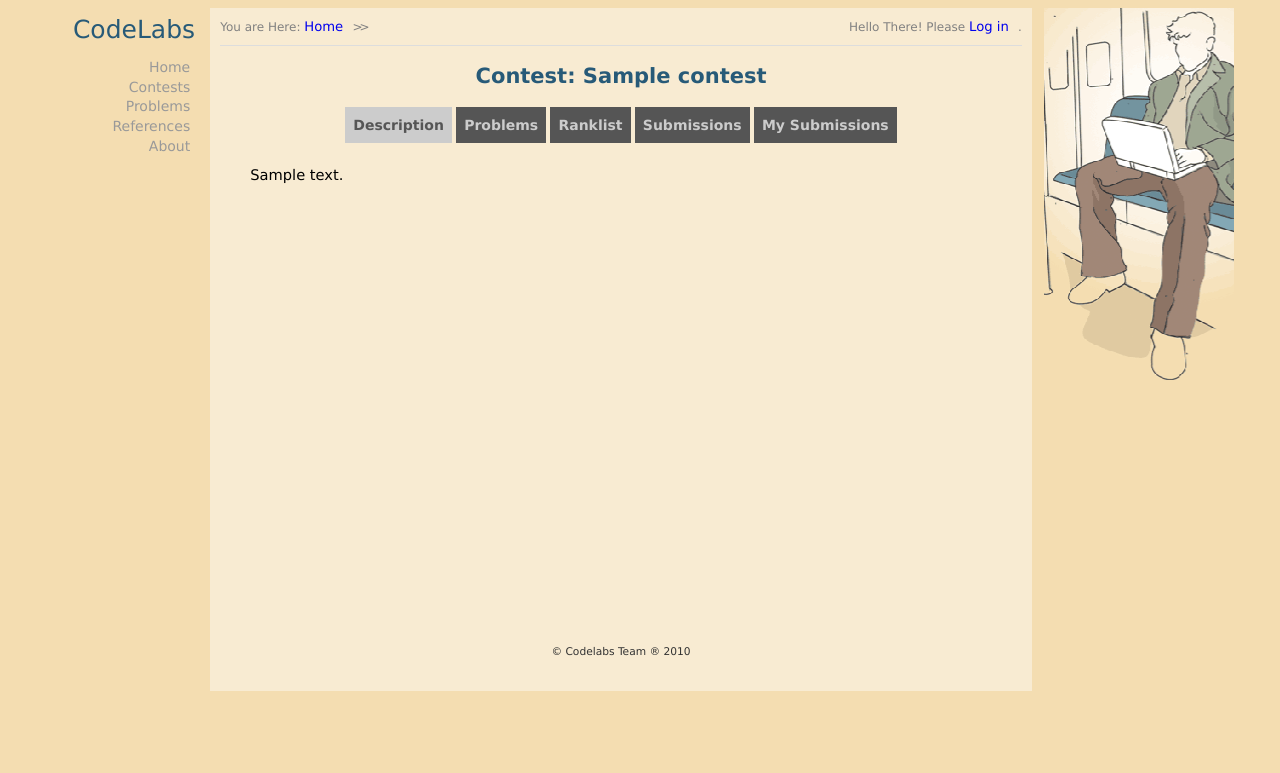
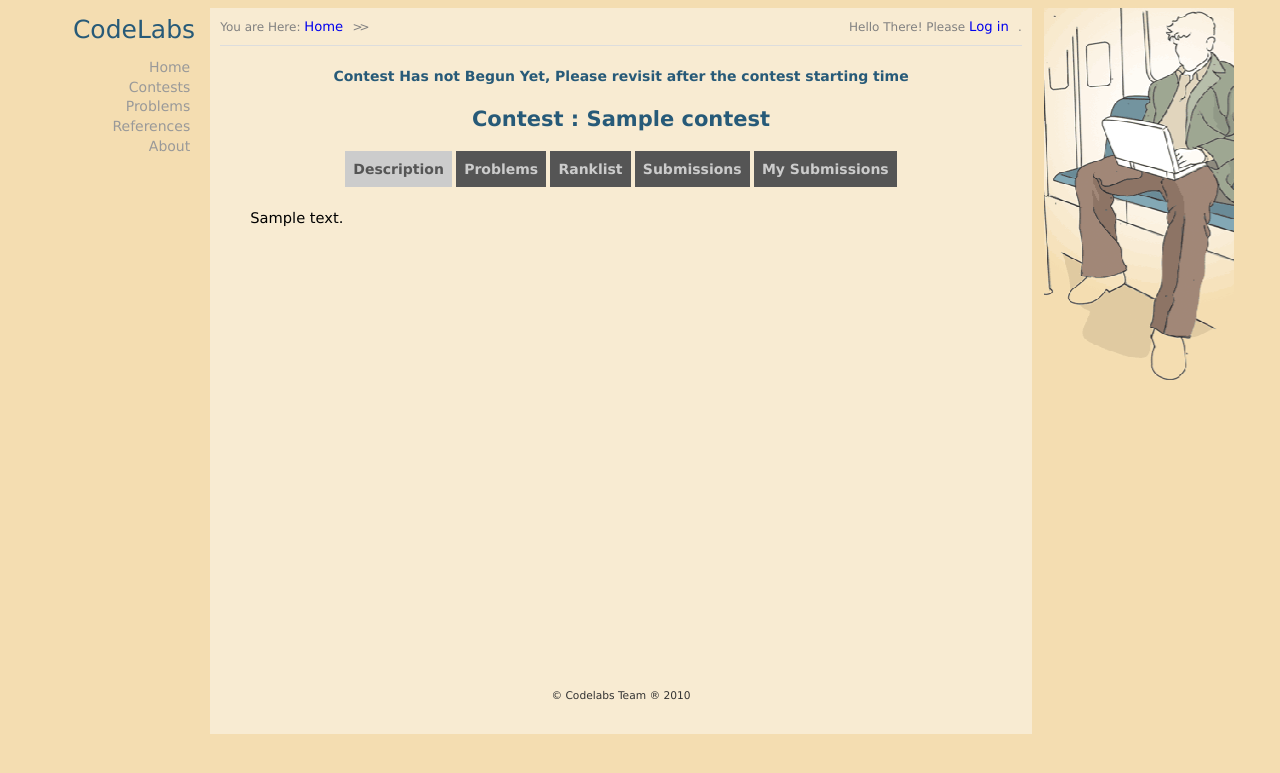
Before and after one commit to donatello/codechecker, a Django app: page /contests/1/ in a window 1280 px wide. Shown: the top 773 px of the page. Run offline with Django 3.2, Linux system fonts and the light colour scheme; tables that the repository leaves empty hold one stand-in row (values such as "Sample post"); parts of the project's set-up code (start-up, migrations or seed data) failed here and were passed over.

Commit message:
Fixed views based on Contest timings ! Only admin can see problems and contests before contest timings, though everyone can see the listings.
--HG--
branch : 2010

```diff
--- a/codechecker/contests/views.py
+++ b/codechecker/contests/views.py
@@ -4,9 +4,11 @@ from django.core.paginator import Paginator, InvalidPage, EmptyPage
 from django.contrib.auth.models import User
 from django.contrib.auth.decorators import login_required, user_passes_test
 from django.contrib.auth import authenticate, login
-import time
+import time, datetime
 
 from codechecker.contests.models import *
+
+CONTEST_NOT_BEGUN = "Contest Has not Begun Yet, Please revisit after the contest starting time"
 
 def format_time(t):
     ti = time.strptime(str(t),'%Y-%m-%d %H:%M:%S')
@@ -183,19 +185,32 @@ def show_ranklist(request, contest):
 
 def contest_view_handle(request, contest_id, action='description'):
     vars = {}
+
+    # Get the respective Contest
     contest = Contest.objects.get(pk=contest_id)
+
+     #Get the Current Time
+    current_time = datetime.datetime.now()
+
+    vars['title'] = contest.title
     vars['contest'] = contest.pk
     vars['section'] = action
-    vars['description'] = contest.description
-    vars['title'] = contest.title
 
-    if action == 'problems' :
+    if action == 'description':
+        vars['description'] = contest.description
+
+    elif action == 'problems' :
         problem_vars =  show_all_problems(request, contest)
         vars.update(problem_vars)
 
-    elif action == 'ranklist':
-        ranklist_vars =  show_ranklist(request, contest)
-        vars.update(ranklist_vars)
+     # If the person is not admin or if the contest has not begun, dont show the problem
+    if not request.user.is_superuser or current_time < contest.startDateTime :
+        vars['errors'] = CONTEST_NOT_BEGUN
+
+    else :
+        if action == 'ranklist':
+            ranklist_vars =  show_ranklist(request, contest)
+            vars.update(ranklist_vars)
 
     context = Context(request, vars)
     template = loader.get_template('contest.html')
@@ -203,17 +218,30 @@ def contest_view_handle(request, contest_id, action='description'):
 
 def problem_view_handle(request, problem_id, action='view'):
     vars = { }
+    # Get the respective Problem and the contest
     problem = Problem.objects.get(pk=problem_id)
-    vars['problem'] = problem.pk
-    vars['problem_code'] = problem.problemCode
-    vars['section'] = action
-    vars['problem_statement'] = problem.problemStatement
-    vars['problem_notes'] = problem.problemNotes
-    vars['input_data'] = problem.inputData
-    vars['output_data'] = problem.outputData
-    vars['tlimit'] = problem.tlimit
-    vars['mlimit'] = problem.mlimit
+    contest = problem.contest
 
+    #Get the Current Time
+    current_time = datetime.datetime.now()
+
+    # If the person is not admin or if the contest has not begun, dont show the problem
+    if not request.user.is_superuser or current_time < contest.startDateTime :
+        vars['errors'] = CONTEST_NOT_BEGUN
+        vars['problem_code'] = problem.problemCode
+        vars['section'] = action
+        vars['problem'] = problem.pk
+    else :
+        # Get all the problem parameters
+        vars['problem'] = problem.pk
+        vars['problem_code'] = problem.problemCode
+        vars['section'] = action
+        vars['problem_statement'] = problem.problemStatement
+        vars['problem_notes'] = problem.problemNotes
+        vars['input_data'] = problem.inputData
+        vars['output_data'] = problem.outputData
+        vars['tlimit'] = problem.tlimit
+        vars['mlimit'] = problem.mlimit
 
     context = Context(request, vars)
     template = loader.get_template('problem.html')
@@ -222,21 +250,32 @@ def problem_view_handle(request, problem_id, action='view'):
 @login_required(redirect_field_name='next')
 def problem_submit(request, problem_id) :
     vars = {}
+     # Get the respective Problem and the contest
     problem = Problem.objects.get(pk=problem_id)
-    if request.method == 'POST' :
-        form = SubmissionForm(request.POST)
-        if form.is_valid():
-            submission = Submission( problem = problem ,
-                    user = request.user,
-                    submissionLang = form.cleaned_data['SubmissionLang'],
-                    submissionCode = form.cleaned_data['SubmissionCode'])
-            submission.save()
-            return HttpResponseRedirect('/site/submissions/')
+    contest = problem.contest
+
+    #Get the Current Time
+    current_time = datetime.datetime.now()
 
     vars['problem'] = problem.pk
     vars['problem_code'] = problem.problemCode
     vars['section'] = 'submit'
-    vars['form'] = SubmissionForm()
+
+    if not request.user.is_superuser or current_time < contest.startDateTime :
+        vars['errors'] = CONTEST_NOT_BEGUN
+    else :
+        if request.method == 'POST' :
+            form = SubmissionForm(request.POST)
+            if form.is_valid():
+                submission = Submission( problem = problem ,
+                        user = request.user,
+                        submissionLang = form.cleaned_data['SubmissionLang'],
+                        submissionCode = form.cleaned_data['SubmissionCode'])
+                submission.save()
+                return HttpResponseRedirect('/site/submissions/')
+
+
+        vars['form'] = SubmissionForm()
 
     context = Context(request, vars)
     template = loader.get_template('problem.html')
--- a/media/templates/base.html
+++ b/media/templates/base.html
@@ -57,6 +57,10 @@
                 {% endblock %}
             </div>
             <div class="header">
+                {% block errors %}
+                <h4> {{ errors }} </h4>
+                {% endblock %}
+
                 {% block header %}
                 <h3>
                     Welcome to CodeLabs !
--- a/media/templates/contest.html
+++ b/media/templates/contest.html
@@ -1,9 +1,8 @@
 {% extends 'table.html' %}
 
 {% block header %}
-<h3> Contest: {{ title }} </h3>
+<h3> Contest : {{ title }} </h3>
 {% endblock %}
-
 {% block links %}
 <div id="links">
     <a href = "/site/contests/{{ contest }}/description/" id="description">Description</a>
```
Also changed, not shown: media/templates/problem.html (+6 -1 lines).
